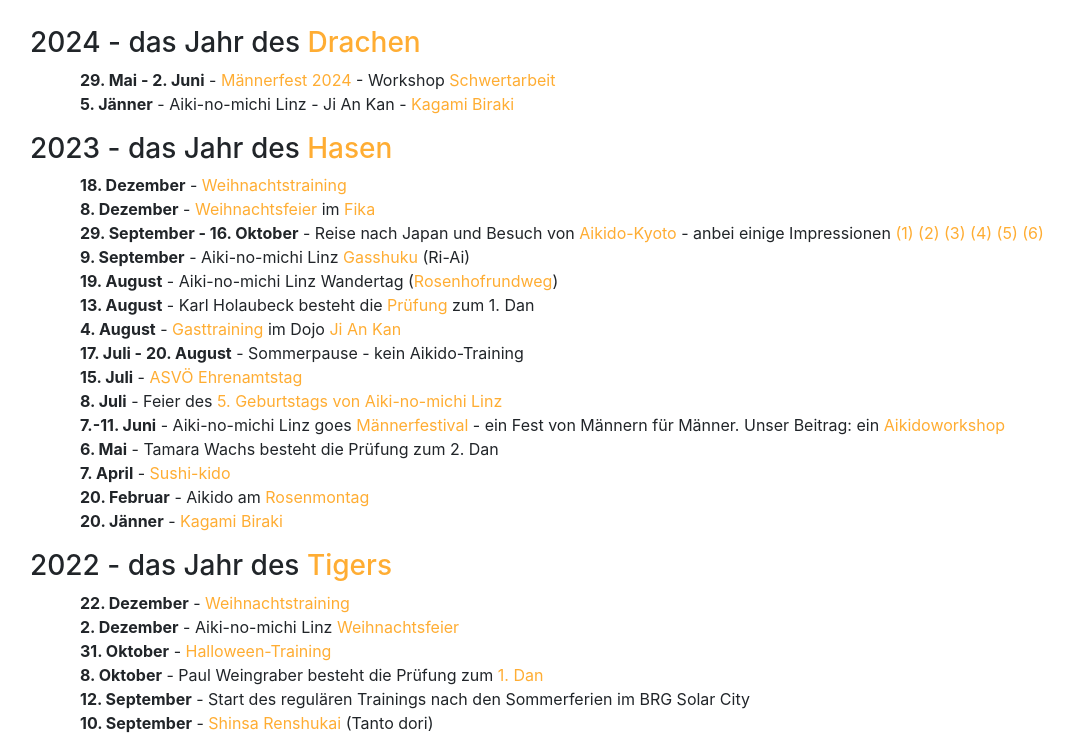
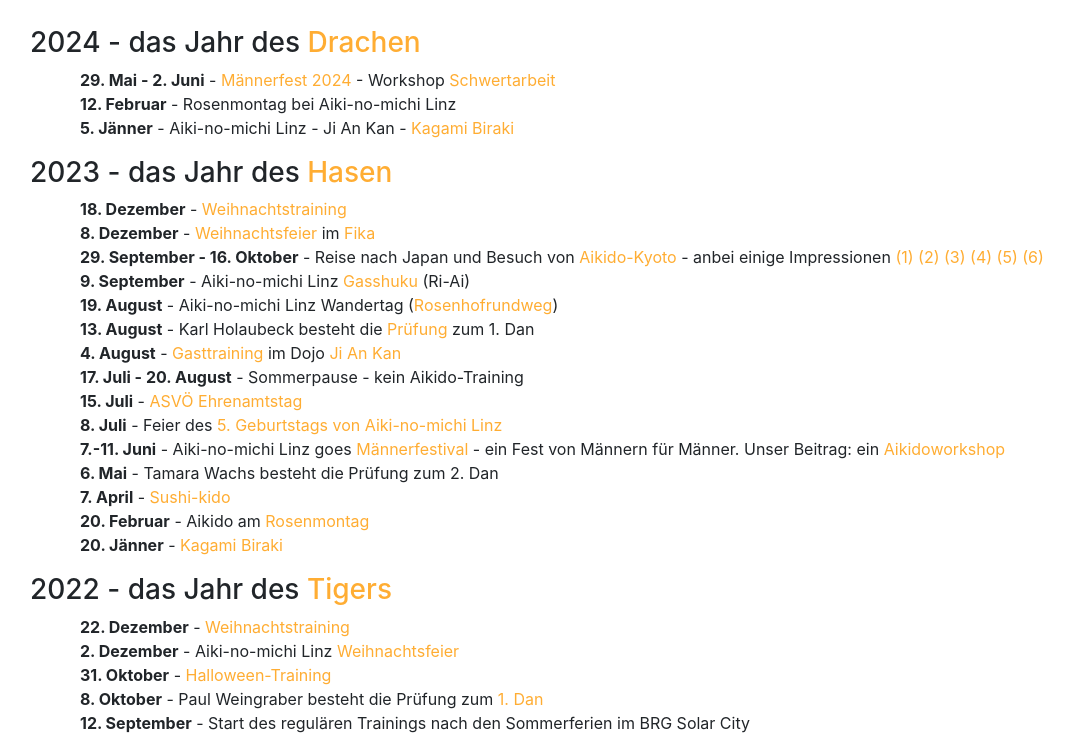
Before and after one commit to TWachs/aikinomichi-linz, a Jekyll site: the page built from aktuelles.md, in a window 1280 px wide and 900 px high, scrolled down 419 px, cut to the strip 166-900 px from the top of the window. Shown: the whole strip, without its empty margins (55-1128 px from the left). Built offline with Jekyll 4.4.1, drawn with Linux system fonts in a browser that asks for light colours; nearby versions of some CDN libraries.

Commit message:
Update aktuelles.md

```diff
--- a/aktuelles.md
+++ b/aktuelles.md
@@ -11,6 +11,7 @@
 ### 2024 - das Jahr des [Drachen](https://www.facebook.com/photo/?fbid=858191322982747&set=a.441578571310693&notif_id=1704027669781123&notif_t=feedback_reaction_generic&ref=notif){:target="_blank"}
 
 * **29. Mai - 2. Juni** - [Männerfest 2024](https://www.maennerfestival.at/festival.html){:target="_blank"} - Workshop [Schwertarbeit](https://www.maennerfestival.at/japanische-schwertarbeit-2.html){:target="_blank"}
+* **12. Februar** - Rosenmontag bei Aiki-no-michi Linz
 * **5. Jänner** - Aiki-no-michi Linz - Ji An Kan - [Kagami Biraki](https://www.facebook.com/photo/?fbid=917215139835302&set=a.173888970834593){:target="_blank"}
 
 ### 2023 - das Jahr des [Hasen](https://www.facebook.com/photo/?fbid=594639669337915&set=a.441578571310693){:target="_blank"}
```
